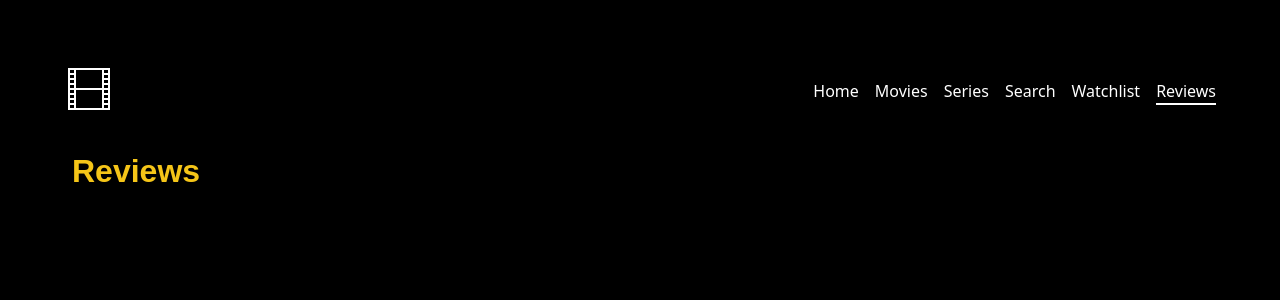
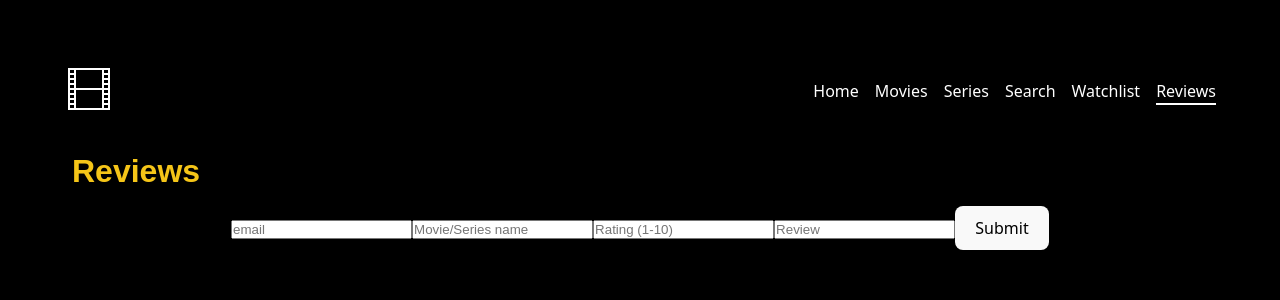
Before and after one commit to alitha1576/react-movie-app, a React app: page /reviews in a window 1280 px wide. Shown: the top 300 px of the page. Built offline with nearby package versions, Linux system fonts and the light colour scheme; the HTML template or start-up script is replaced by a standard one.

Commit message:
add basic form for Reviews page

```diff
--- a/package.json
+++ b/package.json
@@ -12,6 +12,7 @@
   "dependencies": {
     "react": "^19.1.0",
     "react-dom": "^19.1.0",
+    "react-hook-form": "^7.56.4",
     "react-router": "^7.5.3",
     "react-router-dom": "^7.5.3"
   },
--- a/src/App.css
+++ b/src/App.css
@@ -131,6 +131,12 @@ nav li {
   transform: translateX(4px);
 }
 
+/* Chrome, Safari, Edge, Opera */
+input[type=number]::-webkit-inner-spin-button,
+input[type=number]::-webkit-outer-spin-button {
+  -webkit-appearance: none;
+  margin: 0;
+}
 
 @media screen and (max-width: 768px) {
   .sectionTitle {
--- a/src/pages/Reviews.tsx
+++ b/src/pages/Reviews.tsx
@@ -1,3 +1,57 @@
-export default function Review () {
-    return <h2 className="sectionTitle">Reviews</h2>;
+import { useForm, type SubmitHandler } from "react-hook-form";
+
+type FormFields = {
+  email: string;
+  movie: string;
+  rating: number;
+  review: string;
+};
+
+export default function Review() {
+  const { register, handleSubmit } = useForm<FormFields>();
+
+  const onSubmit: SubmitHandler<FormFields> = (data) => {
+    console.log(data);
+  };
+
+  return (
+    <>
+      <h2 className="sectionTitle">Reviews</h2>
+      <form action="" className="review" onSubmit={handleSubmit(onSubmit)}>
+        <input
+          {...register("email", {
+            required: true,
+            pattern: /^[a-zA-Z0-9._%+-]+@[a-zA-Z0-9.-]+\.[a-zA-Z]{2,}$/,
+          })}
+          type="text"
+          placeholder="email"
+        />
+        <input
+          {...register("movie", {
+            required: true,
+          })}
+          type="text"
+          placeholder="Movie/Series name"
+        />
+        <input
+          {...register("rating", {
+            required: true,
+            min: 1,
+            max: 10,
+          })}
+          type="number"
+          placeholder="Rating (1-10)"
+        />
+        <input
+          {...register("review", {
+            required: true,
+            minLength: 3,
+          })}
+          type="text"
+          placeholder="Review"
+        />
+        <button type="submit">Submit</button>
+      </form>
+    </>
+  );
 }
```
Also changed, not shown: 1 other file (tests, documents, lock files or other folders).
